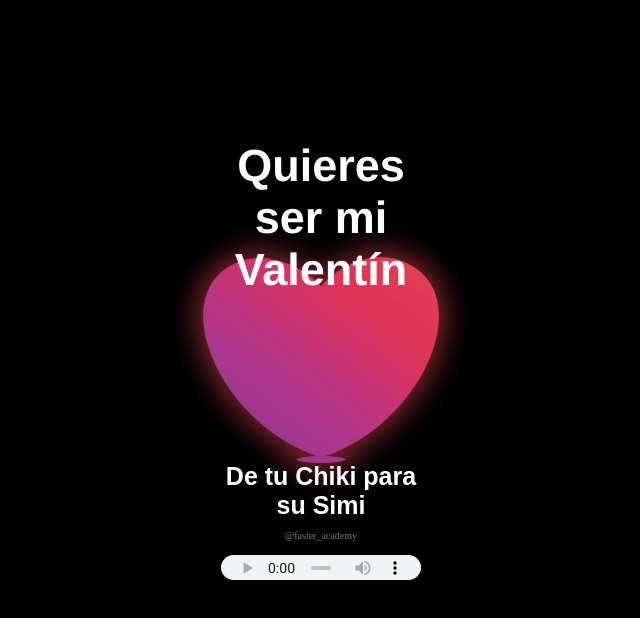
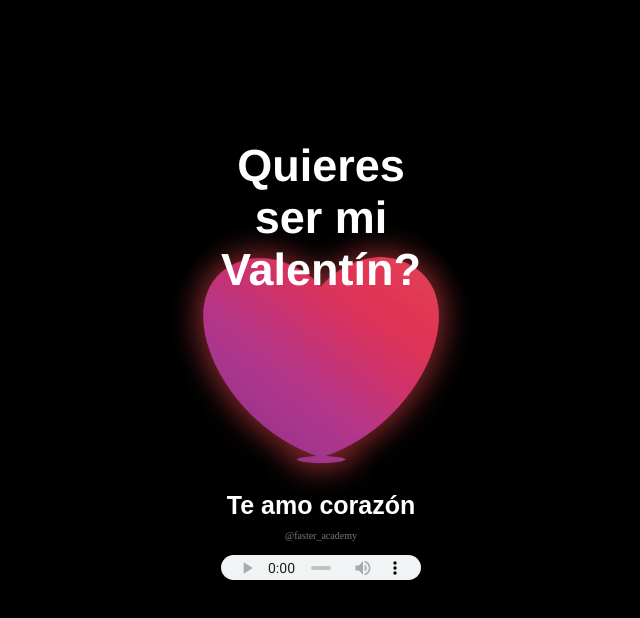
Before and after one commit to ByNoar/Valentin, a plain HTML site: page docs/index.html in a window 1280 px wide. Shown: the whole page, without its empty margins (319-959 px from the left). Drawn offline with Linux system fonts and the light colour scheme.

Commit message:
Add files via upload

```diff
--- a/docs/index.html
+++ b/docs/index.html
@@ -14,8 +14,8 @@
 <div class="corazon">
     <img src="cora5.png" alt="Flower Image" class="flower-image zoom-animation">
 
-    <div class="text-above">Quieres ser mi Valentín</div>
-    <div class="text-below">De tu Chiki para su Simi</div>
+    <div class="text-above">Quieres ser mi Valentín?</div>
+    <div class="text-below">Te amo corazón</div>
     <div class="fasteracademy">@faster_academy</div>
     <div class="hola">
         <audio controls>
```
